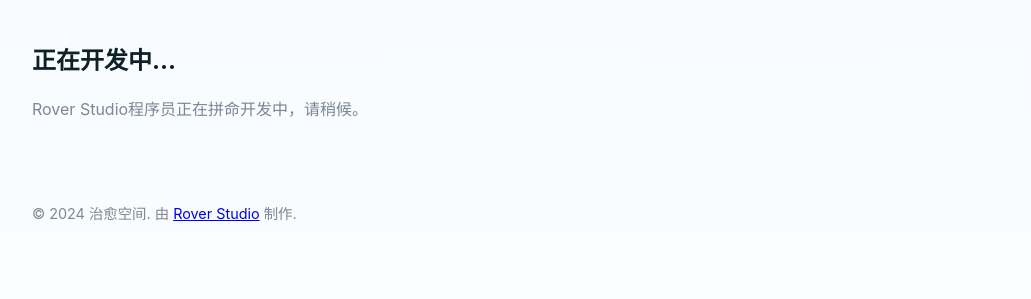
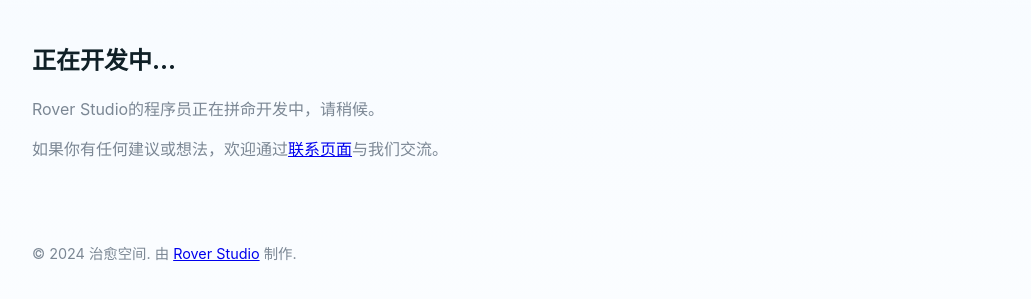
Before and after one commit to Rover-Studio/Heal, a plain HTML site: page heal.html in a window 1280 px wide. Shown: the part 55-354 px from the top of the page, without its empty margins (124-1155 px from the left). Drawn offline with Linux system fonts and the light colour scheme.

Commit message:
Add files via upload

```diff
--- a/heal.html
+++ b/heal.html
@@ -30,7 +30,8 @@
 
 <main class="container gallery-page">
   <h2>正在开发中...</h2>
-  <p class="muted">Rover Studio程序员正在拼命开发中，请稍候。</p>
+  <p class="muted">Rover Studio的程序员正在拼命开发中，请稍候。</p>
+  <p class="muted">如果你有任何建议或想法，欢迎通过<a href="contact.html">联系页面</a>与我们交流。</p>
 </main>
 
   <footer class="site-footer">
```
